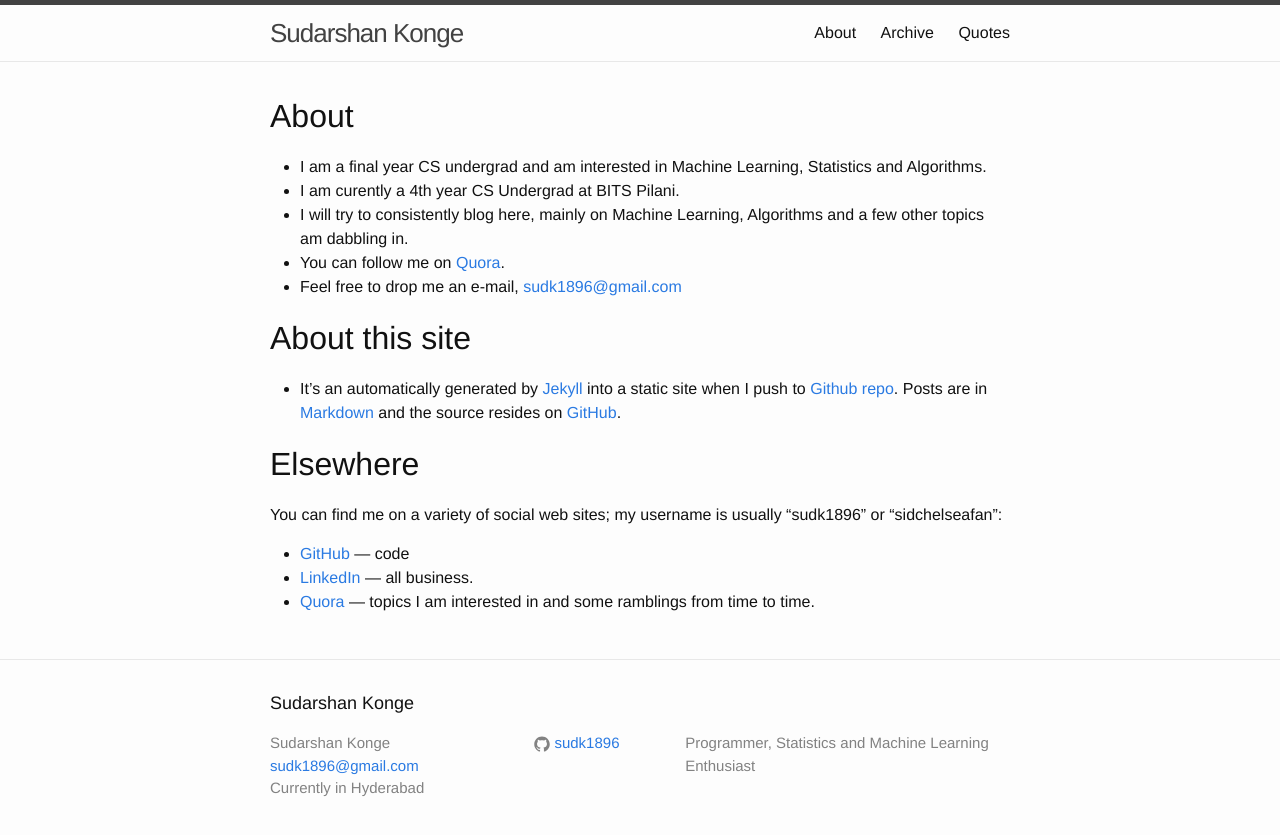
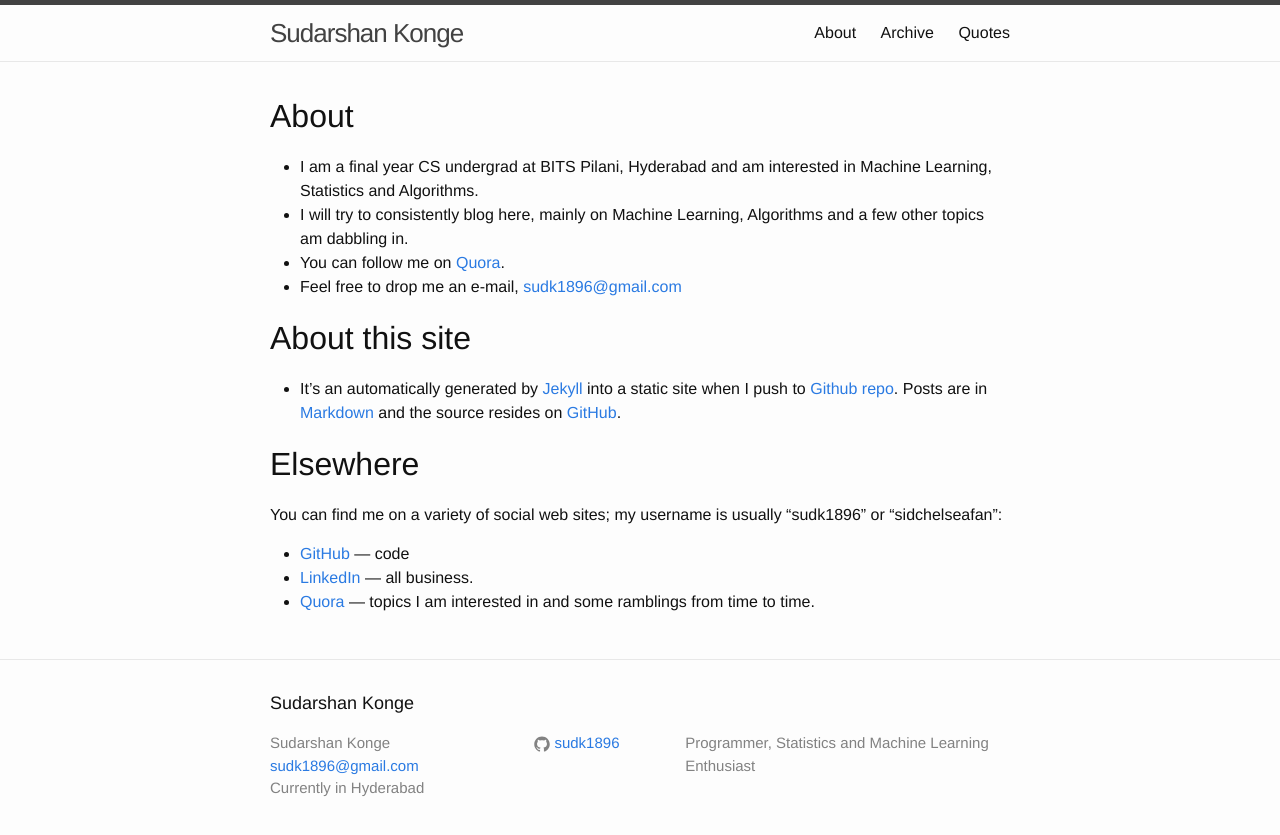
Before and after one commit to sudk1896/sudk1896.github.io, a Jekyll site: the page built from about.md, in a window 1280 px wide. Shown: the top 835 px of the page. Built offline with Jekyll 4.4.1, drawn with Linux system fonts in a browser that asks for light colours; comment, search, counter and statistics services are not loaded.

Commit message:
Edit about.md

```diff
--- a/about.md
+++ b/about.md
@@ -6,8 +6,7 @@
 About
 ========
 
-* I am a final year CS undergrad and am interested in Machine Learning, Statistics and Algorithms.
-* I am curently a 4th year CS Undergrad at BITS Pilani.
+* I am a final year CS undergrad at BITS Pilani, Hyderabad and am interested in Machine Learning, Statistics and Algorithms.
 * I will try to consistently blog here, mainly on Machine Learning, Algorithms and a few other topics am dabbling in.
 * You can follow me on [Quora](https://www.quora.com/profile/Sudarshan-Konge).
 * Feel free to drop me an e-mail, <a href="mailto:sudk1896@gmail.com">sudk1896@gmail.com</a>
```
